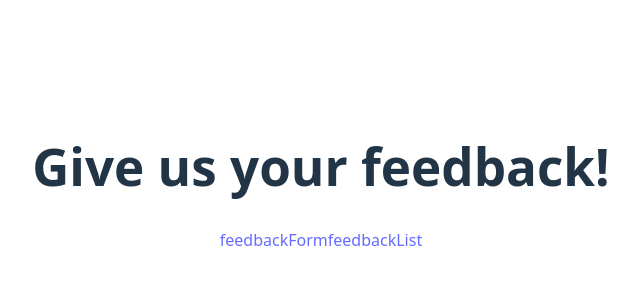
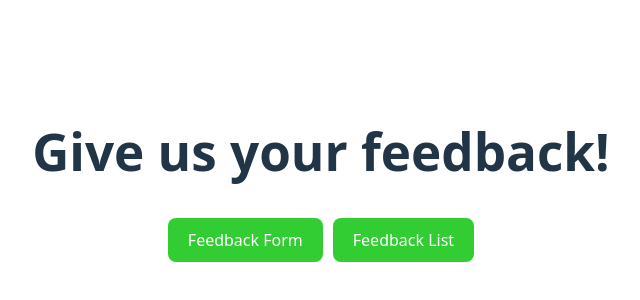
Before and after one commit to York-Solutions-B2E/tsg-9.27-TheAvengers-frontend-feedback-ui, a React (Vite) app: page / in a window 1280 px wide. Shown: the part 222-522 px from the top of the page, without its empty margins (319-959 px from the left). Built offline with nearby package versions, Linux system fonts and the light colour scheme.

Commit message:
added some styling to Nav

```diff
--- /dev/null
+++ b/src/Nav/Nav.css
@@ -0,0 +1,16 @@
+.nav-button {
+  display: inline-block;
+  padding: 10px 20px;
+  margin: 5px;
+  border: none;
+  background-color: #32CD32;
+  color: white;
+  text-decoration: none;
+  border-radius: 8px;
+  font-weight: 500;
+  transition: background-color 0.2s;
+}
+
+.nav-button:hover {
+  background-color: #0056b3;
+}
--- a/src/Nav/Nav.jsx
+++ b/src/Nav/Nav.jsx
@@ -1,13 +1,14 @@
 import { NavLink } from "react-router-dom";
+import './Nav.css'
 function Nav() {
 
   return (
     <div className='Nav'>
-      <NavLink to="/feedbackForm">
-        feedbackForm
+      <NavLink to="/feedbackForm" className="nav-button">
+        Feedback Form
       </NavLink>
-      <NavLink to="/feedbackList">
-        feedbackList
+      <NavLink to="/feedbackList" className="nav-button">
+        Feedback List
       </NavLink>
     </div>
   );
```
